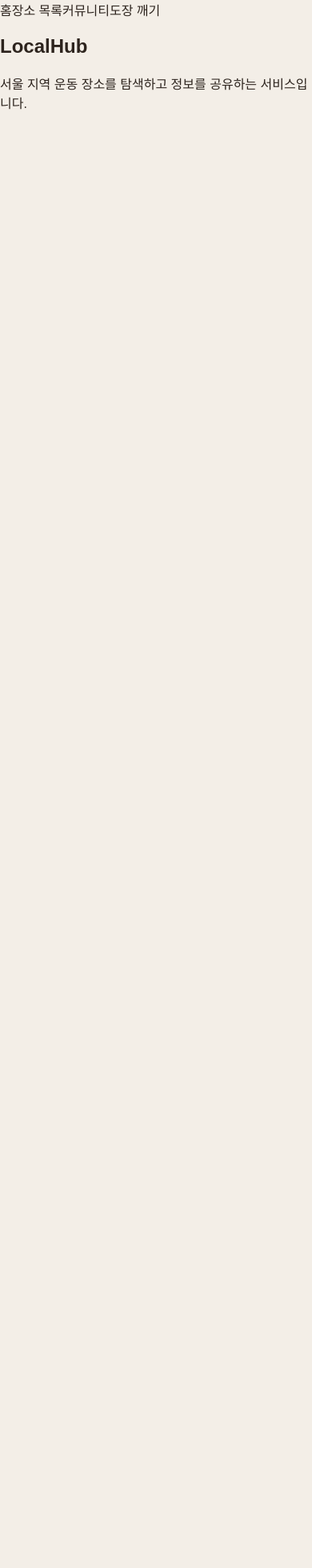
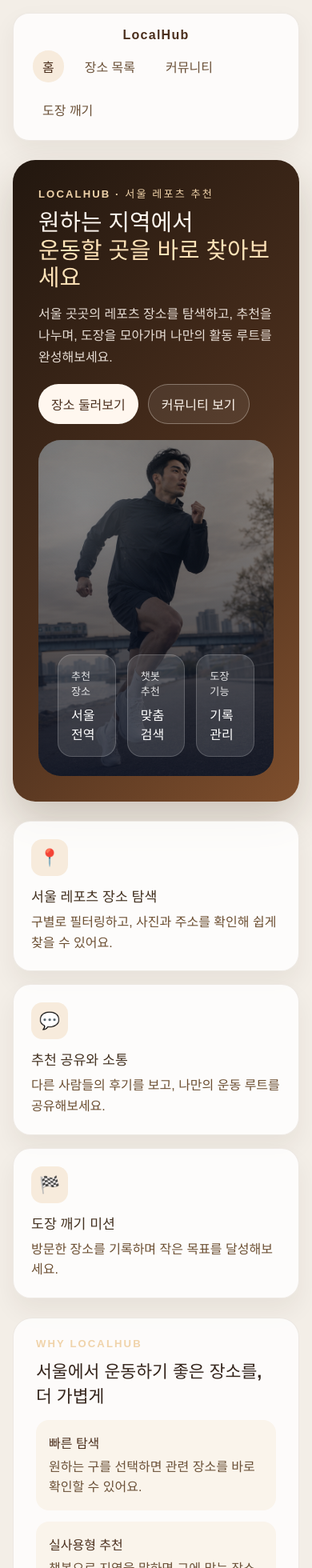
Before and after one commit to wldnjsdl745/ssafy-team-project, a Vue app: page / in a window 390 px wide. Shown: the top 1960 px of the page at 80% size. Before the commit the page ends 844 px from the top, so only its background shows below. Built offline with nearby package versions, Linux system fonts and the light colour scheme; no server answers.

Commit message:
홈화면 구현

```diff
--- a/src/App.vue
+++ b/src/App.vue
@@ -1,6 +1,7 @@
 <template>
-  <header>
-    <nav>
+  <header class="topbar">
+    <div class="brand">LocalHub</div>
+    <nav class="nav-links">
       <RouterLink to="/">홈</RouterLink>
       <RouterLink to="/places">장소 목록</RouterLink>
       <RouterLink to="/community">커뮤니티</RouterLink>
@@ -12,3 +13,54 @@
     <RouterView />
   </main>
 </template>
+
+<style scoped>
+.topbar {
+  display: flex;
+  align-items: center;
+  justify-content: space-between;
+  padding: 18px 24px;
+  margin: 16px 16px 0;
+  border-radius: 999px;
+  background: rgba(255, 255, 255, 0.78);
+  box-shadow: 0 12px 30px rgba(56, 33, 15, 0.06);
+  border: 1px solid rgba(120, 88, 60, 0.12);
+}
+
+.brand {
+  font-weight: 800;
+  color: #4b2f1d;
+  letter-spacing: 0.08em;
+}
+
+.nav-links {
+  display: flex;
+  gap: 14px;
+  flex-wrap: wrap;
+}
+
+.nav-links a {
+  padding: 8px 12px;
+  border-radius: 999px;
+  color: #6b5138;
+  font-weight: 600;
+}
+
+.nav-links a:hover,
+.nav-links a.router-link-active {
+  background: #f7ebdc;
+  color: #4b2f1d;
+}
+
+main {
+  padding: 0 16px 24px;
+}
+
+@media (max-width: 640px) {
+  .topbar {
+    flex-direction: column;
+    gap: 10px;
+    border-radius: 20px;
+  }
+}
+</style>
--- a/src/components/chatbot/Chatbot.vue
+++ b/src/components/chatbot/Chatbot.vue
@@ -1,10 +1,10 @@
 <script setup>
-import { ref, onMounted, nextTick, watch } from "vue"
-import { getRandomRecommendation, getRecommendations } from "@/services/recommendService"
-import { extractDistrict } from "@/api/openRouter"
+import { ref, onMounted, nextTick, watch } from 'vue'
+import { getRandomRecommendation, getRecommendations } from '@/services/recommendService'
+import { extractDistrict } from '@/api/openRouter'
 
 const messages = ref([])
-const input = ref("")
+const input = ref('')
 const messagesContainer = ref(null)
 
 let recommendations = []
@@ -17,57 +17,87 @@ function scrollToBottom() {
   })
 }
 
+
+
 onMounted(async () => {
+
   recommendations = await getRecommendations()
+
 
   messages.value.push({
     role: "bot",
-    text: `안녕하세요! 서울 레포츠 추천 챗봇입니다.
+    text:
+`안녕하세요! 운동 장소 추천 챗봇입니다.
 
-원하는 지역을 입력해 주세요.
+원하는 지역을 자연스럽게 입력해주세요.
 예)
-- 노원구 운동할 곳 추천해줘
-- 상계동 근처 추천해줘
-- 강남에서 가볍게 운동할 곳`,
+- 노원구 운동할 곳 알려줘
+- 상계동 근처 추천해줘`
   })
+
 
   scrollToBottom()
 })
+
+
 
 watch(
   messages,
   () => {
     scrollToBottom()
   },
-  { deep: true },
+  { deep:true }
 )
 
+
+
 async function sendMessage() {
+
+
   const userMessage = input.value.trim()
+
 
   if (!userMessage) {
     return
   }
 
+
+
+  // 사용자 메시지 표시
   messages.value.push({
-    role: "user",
-    text: userMessage,
+    role:"user",
+    text:userMessage
   })
+
+
 
   input.value = ""
 
-  const aiResult = await extractDistrict(userMessage)
-  const district = aiResult.district
+
+
+  // AI 지역 추출
+  const aiResult =
+    await extractDistrict(userMessage)
+
+
+
+  const district =
+    aiResult.district
+
+
 
   if (!district) {
+
     messages.value.push({
-      role: "bot",
-      text: `지역을 찾지 못했습니다.
+      role:"bot",
+      text:
+`지역을 찾지 못했습니다.
 
 예)
 "노원구 운동 장소 추천해줘"
-"상계동 근처 알려줘"`,
+"상계동 근처 알려줘"`
     })
+
     return
   }
 
@@ -75,23 +105,33 @@ async function sendMessage() {
 
   if (result) {
     messages.value.push({
-      role: "bot",
-      text: `${district} 기준으로 추천드릴게요.
+      role:'bot',
+      text:
+`${district} 운동 장소를 추천드립니다.
 
 📍 ${result.title}
 
-운동 종류: ${result.category || "레포츠"}
+운동 종류:
+${result.category}
 
-주소: ${result.addr1 || "주소 정보 없음"}
+주소:
+${result.address}
 
-${result.description || "추천 장소의 상세 설명이 준비되어 있습니다."}`,
+${result.description}`
     })
   } else {
+
+
     messages.value.push({
-      role: "bot",
-      text: `${district}에 해당하는 추천 장소가 없습니다.`,
+      role:"bot",
+      text:
+`${district}에 등록된 추천 장소가 없습니다.`
     })
+
   }
+
+
+
 }
 </script>
 
--- a/src/views/HomeView.vue
+++ b/src/views/HomeView.vue
@@ -1,6 +1,301 @@
+<script setup>
+import heroImage from '@/assets/images/running_man.png'
+</script>
+
 <template>
-  <section>
-    <h1>LocalHub</h1>
-    <p>서울 지역 운동 장소를 탐색하고 정보를 공유하는 서비스입니다.</p>
+  <section class="home-shell">
+    <div class="hero-card">
+      <div class="hero-copy">
+        <p class="eyebrow">LocalHub · 서울 레포츠 추천</p>
+        <h1>
+          원하는 지역에서
+          <span>운동할 곳을 바로 찾아보세요</span>
+        </h1>
+        <p class="subtitle">
+          서울 곳곳의 레포츠 장소를 탐색하고, 추천을 나누며,
+          도장을 모아가며 나만의 활동 루트를 완성해보세요.
+        </p>
+
+        <div class="hero-actions">
+          <RouterLink to="/places" class="primary-btn">장소 둘러보기</RouterLink>
+          <RouterLink to="/community" class="ghost-btn">커뮤니티 보기</RouterLink>
+        </div>
+      </div>
+
+      <div class="hero-image" :style="{ backgroundImage: `url(${heroImage})` }">
+        <div class="hero-image-overlay"></div>
+        <div class="hero-stats">
+          <div>
+            <p>추천 장소</p>
+            <strong>서울 전역</strong>
+          </div>
+          <div>
+            <p>챗봇 추천</p>
+            <strong>맞춤 검색</strong>
+          </div>
+          <div>
+            <p>도장 기능</p>
+            <strong>기록 관리</strong>
+          </div>
+        </div>
+      </div>
+    </div>
+
+    <div class="feature-grid">
+      <RouterLink to="/places" class="feature-card">
+        <div class="feature-icon">📍</div>
+        <h3>서울 레포츠 장소 탐색</h3>
+        <p>구별로 필터링하고, 사진과 주소를 확인해 쉽게 찾을 수 있어요.</p>
+      </RouterLink>
+
+      <RouterLink to="/community" class="feature-card">
+        <div class="feature-icon">💬</div>
+        <h3>추천 공유와 소통</h3>
+        <p>다른 사람들의 후기를 보고, 나만의 운동 루트를 공유해보세요.</p>
+      </RouterLink>
+
+      <RouterLink to="/stamp" class="feature-card">
+        <div class="feature-icon">🏁</div>
+        <h3>도장 깨기 미션</h3>
+        <p>방문한 장소를 기록하며 작은 목표를 달성해보세요.</p>
+      </RouterLink>
+    </div>
+
+    <div class="bottom-section">
+      <div class="section-title">
+        <p class="eyebrow">Why LocalHub</p>
+        <h2>서울에서 운동하기 좋은 장소를, 더 가볍게</h2>
+      </div>
+
+      <div class="info-list">
+        <div class="info-item">
+          <strong>빠른 탐색</strong>
+          <p>원하는 구를 선택하면 관련 장소를 바로 확인할 수 있어요.</p>
+        </div>
+        <div class="info-item">
+          <strong>실사용형 추천</strong>
+          <p>챗봇으로 지역을 말하면 그에 맞는 장소를 추천받아볼 수 있어요.</p>
+        </div>
+        <div class="info-item">
+          <strong>함께 만드는 경험</strong>
+          <p>커뮤니티와 도장 기능으로 운동 경험을 기록하고 공유해요.</p>
+        </div>
+      </div>
+    </div>
   </section>
 </template>
+
+<style scoped>
+.home-shell {
+  display: flex;
+  flex-direction: column;
+  gap: 24px;
+  padding: 24px 0 40px;
+}
+
+.hero-card {
+  display: grid;
+  grid-template-columns: 1.3fr 0.9fr;
+  gap: 20px;
+  padding: 32px;
+  border-radius: 28px;
+  background: linear-gradient(135deg, #22170f 0%, #4b2f1d 55%, #7f4f2d 100%);
+  color: #fff7ef;
+  box-shadow: 0 24px 50px rgba(56, 33, 15, 0.2);
+}
+
+.hero-copy h1 {
+  margin: 0 0 14px;
+  font-size: clamp(1.8rem, 3vw, 2.7rem);
+  line-height: 1.2;
+}
+
+.hero-copy h1 span {
+  display: block;
+  color: #ffe3b8;
+}
+
+.eyebrow {
+  margin: 0 0 10px;
+  font-size: 0.82rem;
+  font-weight: 800;
+  letter-spacing: 0.16em;
+  text-transform: uppercase;
+  color: #f0d3aa;
+}
+
+.subtitle {
+  margin: 0 0 20px;
+  max-width: 620px;
+  color: rgba(255, 247, 239, 0.88);
+  font-size: 1rem;
+  line-height: 1.7;
+}
+
+.hero-actions {
+  display: flex;
+  flex-wrap: wrap;
+  gap: 12px;
+}
+
+.primary-btn,
+.ghost-btn {
+  display: inline-flex;
+  align-items: center;
+  justify-content: center;
+  padding: 12px 16px;
+  border-radius: 999px;
+  font-weight: 700;
+  transition: transform 0.2s ease, background 0.2s ease;
+}
+
+.primary-btn {
+  background: #fff7ef;
+  color: #4b2f1d;
+}
+
+.ghost-btn {
+  border: 1px solid rgba(255, 247, 239, 0.32);
+  color: #fff7ef;
+  background: rgba(255, 255, 255, 0.08);
+}
+
+.primary-btn:hover,
+.ghost-btn:hover,
+.feature-card:hover {
+  transform: translateY(-2px);
+}
+
+.hero-image {
+  position: relative;
+  min-height: 420px;
+  border-radius: 28px;
+  overflow: hidden;
+  background-size: cover;
+  background-position: center;
+  box-shadow: inset 0 0 0 2000px rgba(16, 24, 40, 0.28);
+}
+
+.hero-image-overlay {
+  position: absolute;
+  inset: 0;
+  background: radial-gradient(circle at 20% 20%, rgba(255, 255, 255, 0.18), transparent 30%),
+    linear-gradient(180deg, rgba(0, 0, 0, 0.08), rgba(12, 18, 35, 0.76) 100%);
+}
+
+.hero-stats {
+  position: absolute;
+  left: 24px;
+  bottom: 24px;
+  right: 24px;
+  display: grid;
+  grid-template-columns: repeat(3, minmax(0, 1fr));
+  gap: 14px;
+}
+
+.hero-stats div {
+  padding: 16px;
+  border-radius: 18px;
+  background: rgba(255, 255, 255, 0.12);
+  border: 1px solid rgba(255, 255, 255, 0.18);
+  color: #fff;
+}
+
+.hero-stats p {
+  margin: 0 0 8px;
+  font-size: 0.82rem;
+  opacity: 0.86;
+}
+
+.hero-stats strong {
+  font-size: 1rem;
+  display: block;
+}
+
+.feature-grid {
+  display: grid;
+  grid-template-columns: repeat(3, minmax(0, 1fr));
+  gap: 16px;
+}
+
+.feature-card {
+  display: block;
+  padding: 22px;
+  border-radius: 22px;
+  background: rgba(255, 255, 255, 0.82);
+  border: 1px solid rgba(120, 88, 60, 0.12);
+  box-shadow: 0 16px 30px rgba(56, 33, 15, 0.06);
+  color: #433120;
+}
+
+.feature-icon {
+  width: 46px;
+  height: 46px;
+  display: grid;
+  place-items: center;
+  border-radius: 14px;
+  background: #f7ebdc;
+  font-size: 1.3rem;
+  margin-bottom: 12px;
+}
+
+.feature-card h3 {
+  margin: 0 0 8px;
+  font-size: 1.08rem;
+}
+
+.feature-card p {
+  margin: 0;
+  color: #6c4f32;
+  line-height: 1.6;
+}
+
+.bottom-section {
+  padding: 24px 28px;
+  border-radius: 24px;
+  background: rgba(255, 255, 255, 0.78);
+  border: 1px solid rgba(120, 88, 60, 0.12);
+}
+
+.section-title h2 {
+  margin: 0;
+  color: #34241b;
+  font-size: 1.35rem;
+}
+
+.info-list {
+  display: grid;
+  grid-template-columns: repeat(3, minmax(0, 1fr));
+  gap: 14px;
+  margin-top: 16px;
+}
+
+.info-item {
+  padding: 16px;
+  border-radius: 16px;
+  background: #faf4eb;
+}
+
+.info-item strong {
+  display: block;
+  margin-bottom: 6px;
+  color: #4b2f1d;
+}
+
+.info-item p {
+  margin: 0;
+  color: #6b5138;
+  line-height: 1.6;
+}
+
+@media (max-width: 900px) {
+  .hero-card {
+    grid-template-columns: 1fr;
+  }
+
+  .feature-grid,
+  .info-list {
+    grid-template-columns: 1fr;
+  }
+}
+</style>
```
Also changed, not shown: src/api/openRouter.js (+53 -76 lines).
